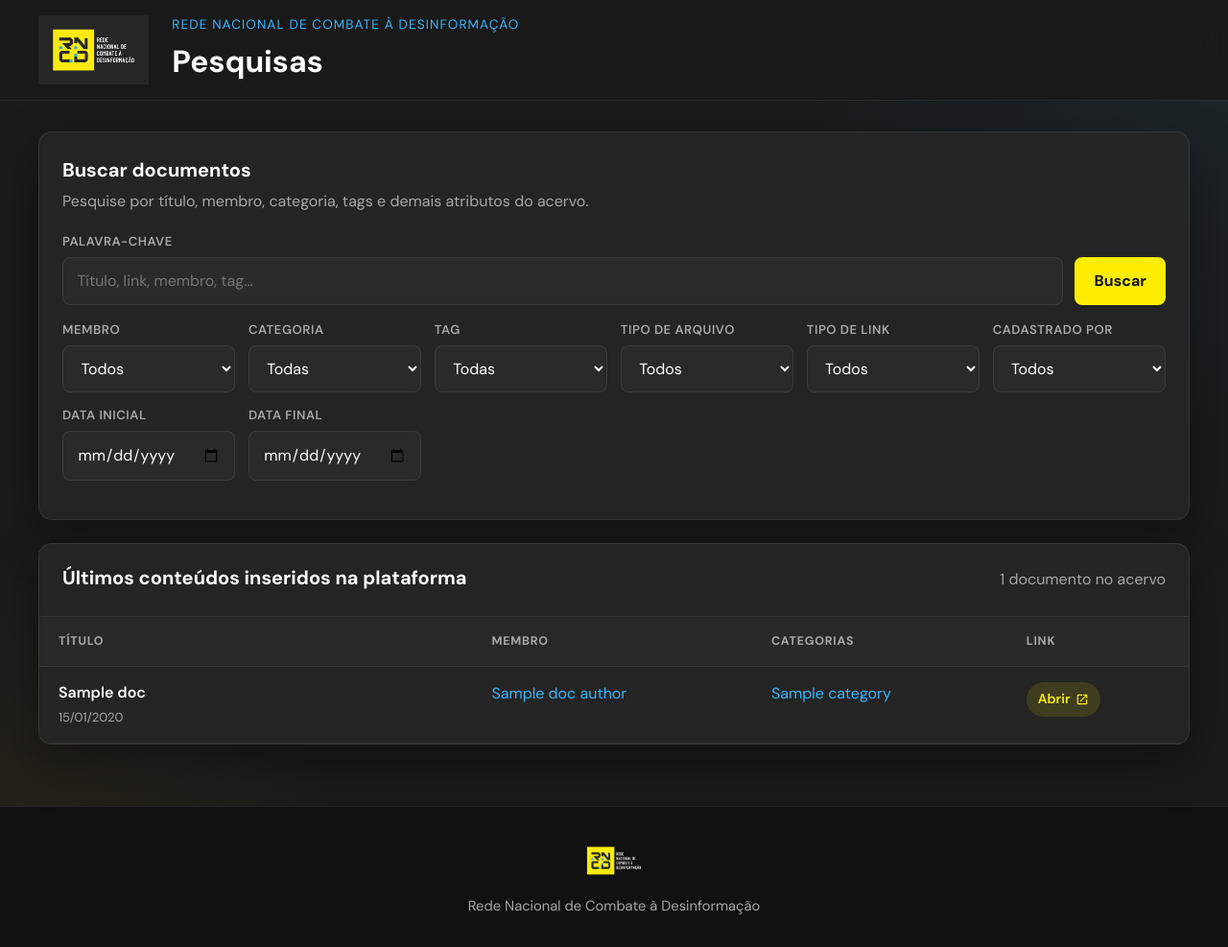
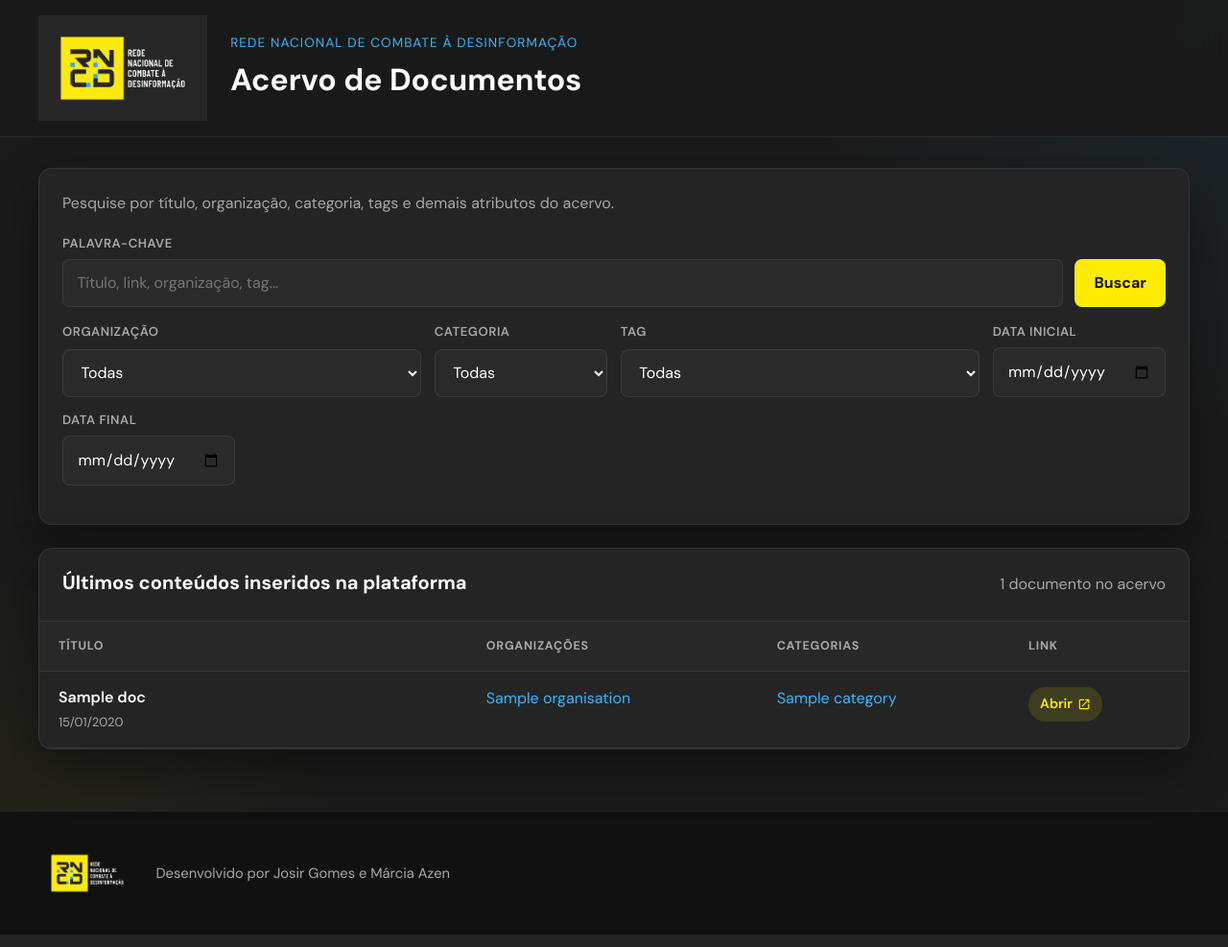
Before and after one commit to josircg/acervo-rncd, a Django app: template pesquisas/templates/pesquisas/index.html in a window 1280 px wide. Shown: the whole page at 96% size. Run offline with Django 3.2, Linux system fonts and the light colour scheme; tables that the repository leaves empty hold one stand-in row (values such as "Sample post"); the template is opened without the code that fills it: values that come from a table or form of the project are taken from there, most other values are stand-ins (such as "Sample title", 1, 10 or a date in 2020); parts of the project's set-up code (start-up, migrations or seed data) failed here and were passed over.

Commit message:
Ajusta o visual e os filtros da página inicial
- Logo da RNCD maior no cabeçalho e título 'Acervo de Documentos'
- Rodapé com logo à esquerda e crédito de desenvolvimento
- Remove filtros de tipo de arquivo, tipo de link e cadastrado por
- Alarga os campos de organização e tag; remove o título 'Buscar documentos'
- Busca por palavra-chave passa a usar authorship no lugar de creator

```diff
--- a/pesquisas/static/css/style.css
+++ b/pesquisas/static/css/style.css
@@ -64,7 +64,7 @@ body {
 }
 
 .brand-logo {
-  height: 72px;
+  height: 110px;
   width: auto;
   display: block;
 }
@@ -150,6 +150,10 @@ body {
   display: grid;
   grid-template-columns: repeat(auto-fit, minmax(180px, 1fr));
   gap: 0.85rem;
+}
+
+.filters-grid .field-wide {
+  grid-column: span 2;
 }
 
 input,
@@ -359,15 +363,16 @@ select:focus {
 
 .footer-inner {
   display: flex;
-  flex-direction: column;
+  flex-direction: row;
   align-items: center;
-  gap: 0.75rem;
-  text-align: center;
+  gap: 1.25rem;
+  text-align: left;
 }
 
 .footer-logo {
-  height: 48px;
+  height: 64px;
   width: auto;
+  flex-shrink: 0;
 }
 
 .footer-inner p {
@@ -383,7 +388,11 @@ select:focus {
   }
 
   .brand-logo {
-    height: 56px;
+    height: 84px;
+  }
+
+  .footer-inner {
+    flex-wrap: wrap;
   }
 
   .search-row-main .btn-primary {
--- a/pesquisas/templates/pesquisas/index.html
+++ b/pesquisas/templates/pesquisas/index.html
@@ -19,7 +19,7 @@
       </a>
       <div class="header-text">
         <p class="header-kicker">Rede Nacional de Combate à Desinformação</p>
-        <h1 class="header-title">Pesquisas</h1>
+        <h1 class="header-title">Acervo de Documentos</h1>
       </div>
     </div>
   </header>
@@ -27,26 +27,25 @@
   <main class="container main-content">
     <section class="search-panel">
       <div class="panel-head">
-        <h2>Buscar documentos</h2>
-        <p>Pesquise por título, membro, categoria, tags e demais atributos do acervo.</p>
+        <p>Pesquise por título, organização, categoria, tags e demais atributos do acervo.</p>
       </div>
 
       <form method="get" action="{% url 'pesquisas:index' %}" class="search-form">
         <div class="search-row search-row-main">
           <label class="field field-grow" for="q">
             <span>Palavra-chave</span>
-            <input type="search" id="q" name="q" value="{{ filters.q }}" placeholder="Título, link, membro, tag...">
+            <input type="search" id="q" name="q" value="{{ filters.q }}" placeholder="Título, link, organização, tag...">
           </label>
           <button type="submit" class="btn btn-primary">Buscar</button>
         </div>
 
         <div class="filters-grid">
-          <label class="field" for="autor">
-            <span>Membro</span>
-            <select id="autor" name="autor">
-              <option value="">Todos</option>
-              {% for author in authors %}
-                <option value="{{ author.id }}" {% if filters.autor == author.id|stringformat:"s" %}selected{% endif %}>{{ author.name }}</option>
+          <label class="field field-wide" for="organizacao">
+            <span>Organização</span>
+            <select id="organizacao" name="organizacao">
+              <option value="">Todas</option>
+              {% for organisation in organisations %}
+                <option value="{{ organisation.id }}" {% if filters.organizacao == organisation.id|stringformat:"s" %}selected{% endif %}>{{ organisation.name }}</option>
               {% endfor %}
             </select>
           </label>
@@ -61,42 +60,12 @@
             </select>
           </label>
 
-          <label class="field" for="tag">
+          <label class="field field-wide" for="tag">
             <span>Tag</span>
             <select id="tag" name="tag">
               <option value="">Todas</option>
               {% for tag in tags %}
                 <option value="{{ tag.id }}" {% if filters.tag == tag.id|stringformat:"s" %}selected{% endif %}>{{ tag.name }}</option>
-              {% endfor %}
-            </select>
-          </label>
-
-          <label class="field" for="tipo_arquivo">
-            <span>Tipo de arquivo</span>
-            <select id="tipo_arquivo" name="tipo_arquivo">
-              <option value="">Todos</option>
-              {% for ft in file_types %}
-                <option value="{{ ft }}" {% if filters.tipo_arquivo == ft %}selected{% endif %}>{{ ft }}</option>
-              {% endfor %}
-            </select>
-          </label>
-
-          <label class="field" for="tipo_link">
-            <span>Tipo de link</span>
-            <select id="tipo_link" name="tipo_link">
-              <option value="">Todos</option>
-              {% for value, label in link_type_choices %}
-                <option value="{{ value }}" {% if filters.tipo_link == value %}selected{% endif %}>{{ label }}</option>
-              {% endfor %}
-            </select>
-          </label>
-
-          <label class="field" for="cadastrado_por">
-            <span>Cadastrado por</span>
-            <select id="cadastrado_por" name="cadastrado_por">
-              <option value="">Todos</option>
-              {% for c in creators %}
-                <option value="{{ c }}" {% if filters.cadastrado_por == c %}selected{% endif %}>{{ c }}</option>
               {% endfor %}
             </select>
           </label>
@@ -138,7 +107,7 @@
             <thead>
               <tr>
                 <th>Título</th>
-                <th>Membro</th>
+                <th>Organizações</th>
                 <th>Categorias</th>
                 <th>Link</th>
               </tr>
@@ -160,11 +129,11 @@
                     {% endif %}
                   </td>
                   <td class="col-author">
-                    {% if doc.doc_author %}
-                      <a href="?autor={{ doc.doc_author.id }}" class="filter-link">{{ doc.doc_author.name }}</a>
-                    {% else %}
+                    {% for organisation in doc.organisations.all %}
+                      <a href="?organizacao={{ organisation.id }}" class="filter-link">{{ organisation.name }}</a>{% if not forloop.last %}, {% endif %}
+                    {% empty %}
                       <span class="muted">—</span>
-                    {% endif %}
+                    {% endfor %}
                   </td>
                   <td class="col-category">
                     {% if doc.category %}
@@ -213,7 +182,7 @@
   <footer class="site-footer">
     <div class="container footer-inner">
       <img src="{% static 'img/logo_RNCD_2026_parafundoescuro-02.png' %}" alt="RNCD" class="footer-logo">
-      <p>Rede Nacional de Combate à Desinformação</p>
+      <p>Desenvolvido por Josir Gomes e Márcia Azen</p>
     </div>
   </footer>
 </body>
```
Also changed, not shown: pesquisas/views.py (+10 -43 lines).
